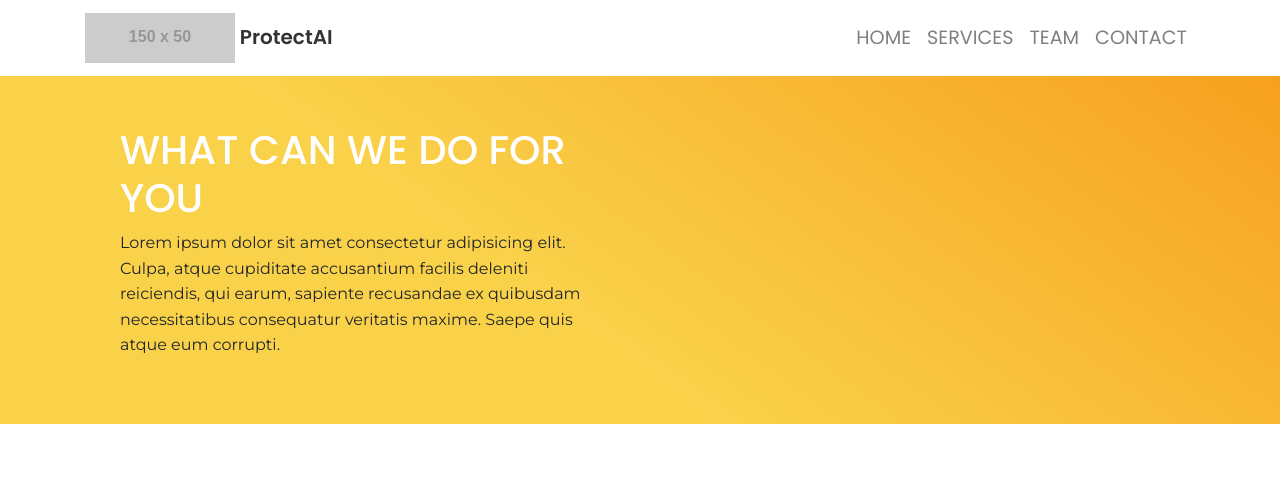
After one commit to Liopin/Project, a Django app: page /home/services/ in a window 1280 px wide. The commit adds this page. Shown: the top 479 px of the page. Run offline with Django 3.2, Linux system fonts and the light colour scheme; grey boxes labelled with a size stand in for pictures from a placeholder-image service; some libraries are stand-ins or nearby versions.

Commit message:
templating services and team done

```diff
--- a/protectai/urls.py
+++ b/protectai/urls.py
@@ -18,8 +18,8 @@ from django.urls import path, include
 
 urlpatterns = [
     path('admin/', admin.site.urls),
-    path('', include('website.urls')),
+    path('home/', include('website.urls')),
     path('services/', include('website.urls')),
-    path('équipe/', include('website.urls')),
+    path('equipe/', include('website.urls')),
     path('contact/', include('website.urls')),
 ]
--- a/website/static/website/base/header.css
+++ b/website/static/website/base/header.css
@@ -3,7 +3,7 @@
     background: linear-gradient(216deg,#f7a01f 0%, #fad24a 59%);
     margin-bottom: 75px;
 }
-.col{
+header .col{
     padding: 50px;
 }
 
--- a/website/static/website/home/contact_section.css
+++ b/website/static/website/home/contact_section.css
@@ -1,9 +1,10 @@
 /*--- Contact section ---*/
 .contact{
-    margin-bottom:50px;
+    background: linear-gradient(216deg,#f7a01f 0%, #fad24a 59%);
+    margin-bottom: 75px;
+    padding:35px;
     color:#fff;
 }
-
 .contact h2{
     color: #fff;
 }
--- a/website/static/website/home/founders_section.css
+++ b/website/static/website/home/founders_section.css
@@ -5,14 +5,17 @@
 }
 
 .founders h2{
-    margin-bottom: 25px;
+    margin-bottom: 15px;
 }
 
 .founders h3{
     font-size: 1em;
 }
-
+.founders i{
+    font-size: 0.8em;
+}
 .founders a{
+    margin-top: 20px;
     color: var(--primary-color);
 }
 
--- a/website/static/website/main.css
+++ b/website/static/website/main.css
@@ -1,17 +1,12 @@
-/* ----- Base ------*/
-
 @import 'base/footer.css';
 @import 'base/nav.css';
-@import 'header.css';
-
-/* ----- Homepage ------*/
-
+@import 'base/header.css';
 @import 'home/mission_section.css';
 @import 'home/services_section.css';
 @import 'home/founders_section.css';
 @import 'home/contact_section.css';
-
-
+@import 'service/services.css';
+@import 'team/team_card_section.css';
 
 /* ----- VARIABLES ------*/
 :root{
--- /dev/null
+++ b/website/static/website/service/services.css
@@ -0,0 +1,3 @@
+.services_page{
+    margin-bottom: 50px;
+}
--- /dev/null
+++ b/website/static/website/team/team_card_section.css
@@ -0,0 +1,7 @@
+section .team{
+    margin-bottom: 100px;
+}
+
+.team i{
+    font-size: 1em;
+}
--- a/website/templates/website/base/base_sections/nav_section.html
+++ b/website/templates/website/base/base_sections/nav_section.html
@@ -9,7 +9,7 @@
           </button>
       <div class="collapse navbar-collapse" id="navbarResponsive">
         <ul class="navbar-nav ml-auto">
-          <li class="nav-item active">
+          <li class="nav-item">
             <a class="nav-link" href="{% url 'website-home' %}">home</a>
           </li>
           <li class="nav-item">
--- /dev/null
+++ b/website/templates/website/services_page/services.html
@@ -0,0 +1,16 @@
+{% extends "website/base/base.html" %}
+
+{% block content %}
+
+    <!-- Header -->
+    {% block header %}
+        {% include "website/services_page/services_section/header_section.html" %}
+    {% endblock header %}
+
+    <!-- Services -->
+
+    {% block services %}
+        {% include "website/services_page/services_section/services_section.html" %}
+    {% endblock services %}
+
+{% endblock content %}
--- /dev/null
+++ b/website/templates/website/services_page/services_section/header_section.html
@@ -0,0 +1,11 @@
+<header class="container-fluid">
+    <div class="container">
+        <div class="row">
+            <div class="col">
+                <h1>What can we do for you</h1>
+                <p>Lorem ipsum dolor sit amet consectetur adipisicing elit. Culpa, atque cupiditate accusantium facilis deleniti reiciendis, qui earum, sapiente recusandae ex quibusdam necessitatibus consequatur veritatis maxime. Saepe quis atque eum corrupti.</p>
+            </div>
+            <div class="col"></div>
+        </div>
+    </div>
+</header>
--- /dev/null
+++ b/website/templates/website/services_page/services_section/services_section.html
@@ -0,0 +1,12 @@
+<section class="container">
+    <div class="row">
+        <div class="col services_page">
+            <h2>Service</h2>
+            <p>Lorem ipsum dolor sit, amet consectetur adipisicing elit. Ad est ut quod voluptatem. Consequatur commodi ipsa non soluta fugit.</p>
+            <p>Lorem ipsum dolor sit amet consectetur adipisicing elit. Ut rem exercitationem, eaque at qui quos beatae..</p>
+        </div>
+        <div class="col">
+            <img src="#" alt="">
+        </div>
+    </div>
+</section>
--- a/website/templates/website/team.html
+++ /dev/null
@@ -1,4 +0,0 @@
-{% extends "website/base.html" %}
-{% block content %}
-    <h1>team</h1>
-{% endblock content %}
--- a/website/urls.py
+++ b/website/urls.py
@@ -5,7 +5,7 @@ from . import views
 urlpatterns = [
     path('', views.home, name='website-home'),
     path('services/', views.services, name='website-services'),
-    path('équipe/', views.team, name='website-team'),
+    path('equipe/', views.team, name='website-team'),
     path('contact/', views.contact, name='website-contact'),
 
 ]
--- a/website/views.py
+++ b/website/views.py
@@ -23,10 +23,10 @@ def services(request):
     context = {
         'services' : services
     }
-    return render(request,'website/services.html', context)
+    return render(request,'website/services_page/services.html', context)
 
 def team(request):
-    return render(request,'website/team.html')
+    return render(request,'website/team_page/team.html')
 
 def contact(request):
     return render(request,'website/contact.html')
```
Also changed, not shown: website/templates/website/services.html (deleted, +0 -8 lines), website/templates/website/team_page/team.html (added, +16 -0 lines), website/templates/website/team_page/team_section/header_section.html (added, +10 -0 lines), website/templates/website/team_page/team_section/profile_section.html (added, +27 -0 lines).
